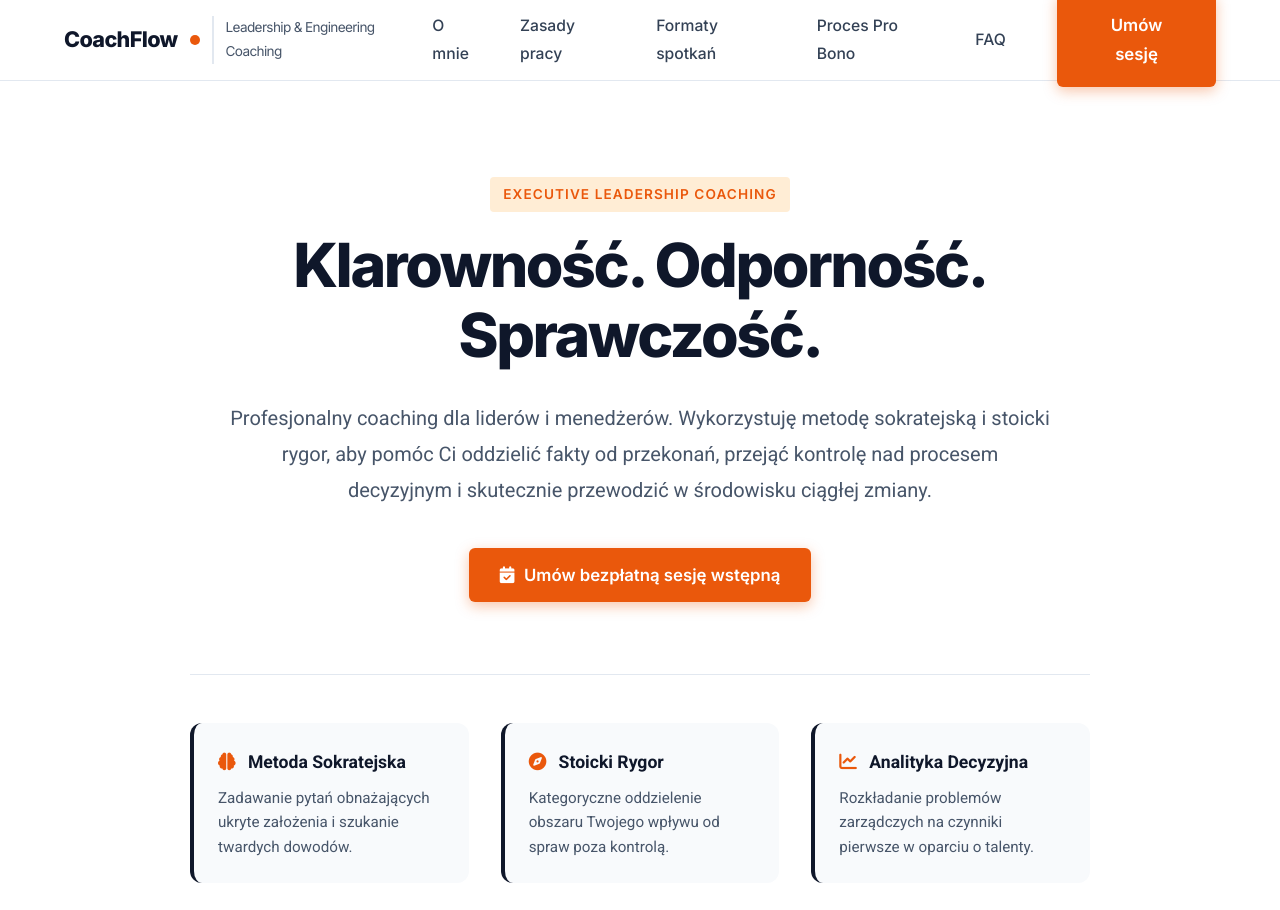
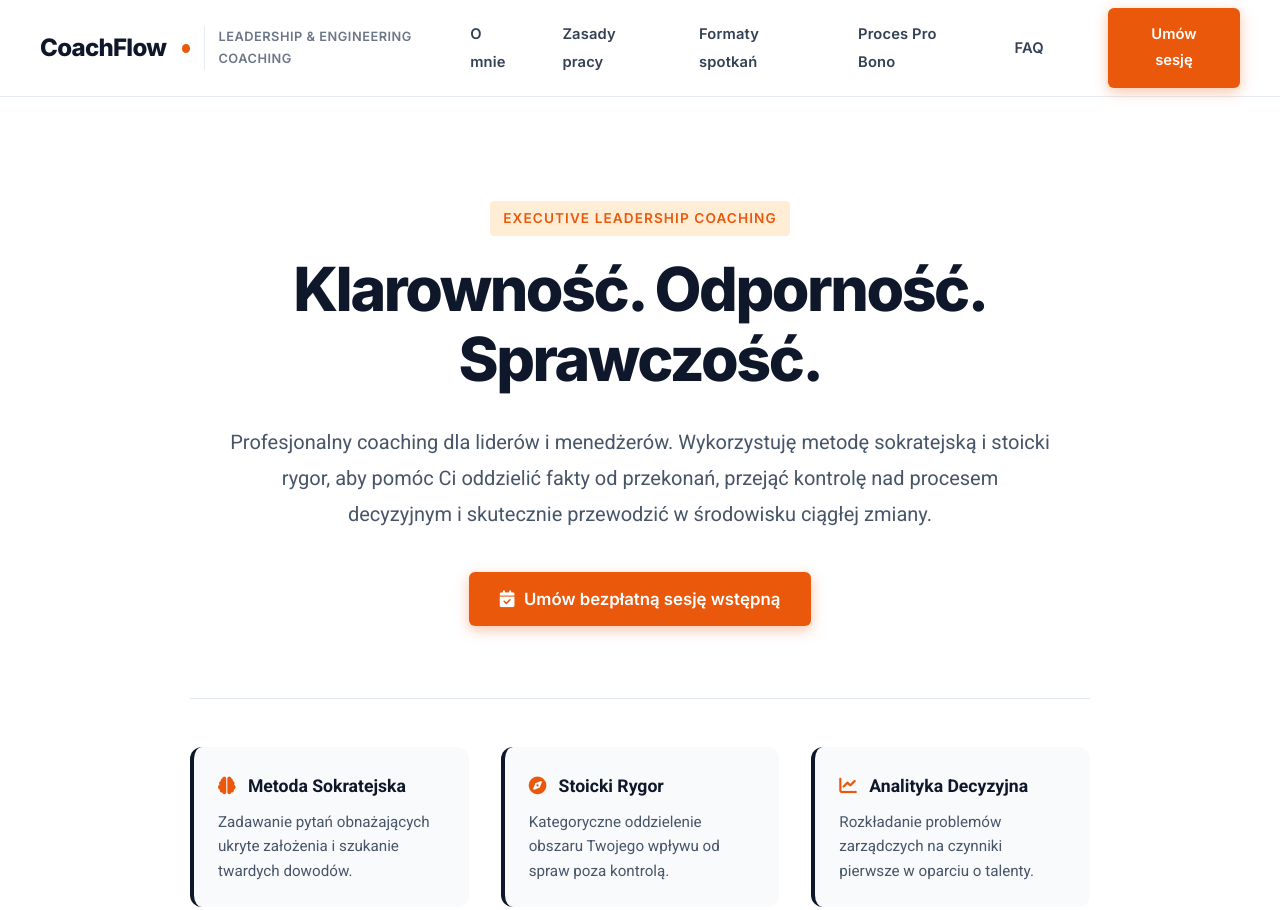
Before and after one commit to Nordnat/coaching-page, a plain HTML site: page index.html in a window 1280 px wide. Shown: the top 910 px of the page. Drawn offline with Linux system fonts and the light colour scheme.

Commit message:
Redesign header layout for luxury spacing, responsiveness, and executive typography

```diff
--- a/styles.css
+++ b/styles.css
@@ -100,9 +100,9 @@ p:last-child {
 
 .container {
   width: 100%;
-  max-width: 1200px;
+  max-width: 1280px;
   margin: 0 auto;
-  padding: 0 1.5rem;
+  padding: 0 2rem;
 }
 
 /* Buttons */
@@ -168,66 +168,77 @@ p:last-child {
 }
 
 /* ==========================================================================
-   Header & Navigation
+   Header & Navigation - REDESIGNED FOR EXECUTIVE SPACE & ELEGANCE
    ========================================================================== */
 .site-header {
   position: sticky;
   top: 0;
   z-index: 1000;
-  background-color: rgba(255, 255, 255, 0.95);
-  backdrop-filter: blur(8px);
-  border-bottom: 1px solid var(--color-border-light);
-  transition: all var(--transition-fast);
+  background-color: rgba(255, 255, 255, 0.92);
+  backdrop-filter: blur(12px);
+  -webkit-backdrop-filter: blur(12px);
+  border-bottom: 1px solid rgba(226, 232, 240, 0.8);
+  transition: all var(--transition-smooth);
 }
 
 .header-inner {
   display: flex;
   align-items: center;
   justify-content: space-between;
-  height: 80px;
+  height: 96px; /* Zwiększona wysokość nagłówka dla przestrzeni */
+  max-width: 1320px;
+  margin: 0 auto;
+  padding: 0 2.5rem;
 }
 
 .logo {
   display: flex;
   align-items: center;
-  gap: 0.75rem;
+  gap: 0.85rem;
   font-family: var(--font-heading);
-  font-size: 1.35rem;
+  font-size: 1.5rem;
   font-weight: 800;
   color: var(--color-navy-dark);
   letter-spacing: -0.03em;
+  text-decoration: none;
 }
 
 .logo-dot {
-  width: 10px;
-  height: 10px;
+  width: 9px;
+  height: 9px;
   background-color: var(--color-accent-orange);
   border-radius: 50%;
   display: inline-block;
+  margin-left: 2px;
 }
 
 .logo-sub {
-  font-size: 0.85rem;
-  font-weight: 400;
+  font-size: 0.8rem;
+  font-weight: 600;
   color: var(--color-text-muted);
-  border-left: 2px solid var(--color-border-light);
-  padding-left: 0.75rem;
+  border-left: 1px solid var(--color-border-light);
+  padding-left: 0.85rem;
+  letter-spacing: 0.04em;
+  text-transform: uppercase;
+  opacity: 0.8;
 }
 
 .nav-menu {
   display: flex;
   align-items: center;
-  gap: 2.2rem;
+  gap: 2.8rem; /* Przestronna interwalacja między linkami */
   list-style: none;
 }
 
 .nav-link {
   font-family: var(--font-heading);
-  font-weight: 500;
-  font-size: 0.98rem;
+  font-weight: 600;
+  font-size: 0.92rem;
   color: var(--color-navy-light);
   position: relative;
   padding: 0.5rem 0;
+  letter-spacing: 0.01em;
+  transition: color var(--transition-fast);
 }
 
 .nav-link:hover, .nav-link.active {
@@ -237,12 +248,13 @@ p:last-child {
 .nav-link::after {
   content: '';
   position: absolute;
-  bottom: 0;
+  bottom: -2px;
   left: 0;
   width: 0;
   height: 2px;
   background-color: var(--color-accent-orange);
   transition: width var(--transition-fast);
+  border-radius: 2px;
 }
 
 .nav-link:hover::after, .nav-link.active::after {
@@ -250,7 +262,14 @@ p:last-child {
 }
 
 .nav-cta {
-  margin-left: 1rem;
+  margin-left: 1.2rem;
+}
+
+.nav-cta .btn {
+  padding: 0.75rem 1.6rem;
+  font-size: 0.92rem;
+  font-weight: 600;
+  border-radius: var(--radius-sm);
 }
 
 .nav-toggle {
@@ -266,7 +285,7 @@ p:last-child {
    Etap 2: Sekcja Hero
    ========================================================================== */
 .hero-section {
-  padding: 6rem 0 5rem 0;
+  padding: 6.5rem 0 5.5rem 0;
   background-color: var(--color-bg-pure);
   position: relative;
   overflow: hidden;
@@ -659,7 +678,7 @@ p:last-child {
 }
 
 /* ==========================================================================
-   SEKCJA FAQ (GEO & SEO Optimization)
+   SEKCJA FAQ
    ========================================================================== */
 .faq-section {
   padding: 6rem 0;
@@ -881,7 +900,22 @@ p:last-child {
 }
 
 /* Responsive Media Queries */
+@media (max-width: 1200px) {
+  .header-inner {
+    padding: 0 1.5rem;
+  }
+  .nav-menu {
+    gap: 1.8rem;
+  }
+}
+
 @media (max-width: 1024px) {
+  .header-inner {
+    height: 84px;
+  }
+  .logo-sub {
+    display: none; /* Ukryj podtytuł logo na mniejszych ekranach, aby dać miejsce nawigacji */
+  }
   .hero-h1 {
     font-size: 3.2rem;
   }
@@ -902,22 +936,30 @@ p:last-child {
   }
 }
 
-@media (max-width: 768px) {
+@media (max-width: 860px) {
   .nav-menu {
     position: fixed;
-    top: 80px;
+    top: 84px;
     left: 0;
     width: 100%;
     background-color: var(--color-bg-pure);
     flex-direction: column;
-    padding: 2rem;
+    padding: 2.5rem 2rem;
+    gap: 1.8rem;
     border-bottom: 1px solid var(--color-border-light);
     transform: translateY(-150%);
     transition: transform var(--transition-smooth);
-    box-shadow: var(--shadow-md);
+    box-shadow: var(--shadow-lg);
   }
   .nav-menu.active {
     transform: translateY(0);
+  }
+  .nav-cta {
+    margin-left: 0;
+    width: 100%;
+  }
+  .nav-cta .btn {
+    width: 100%;
   }
   .nav-toggle {
     display: block;
```
